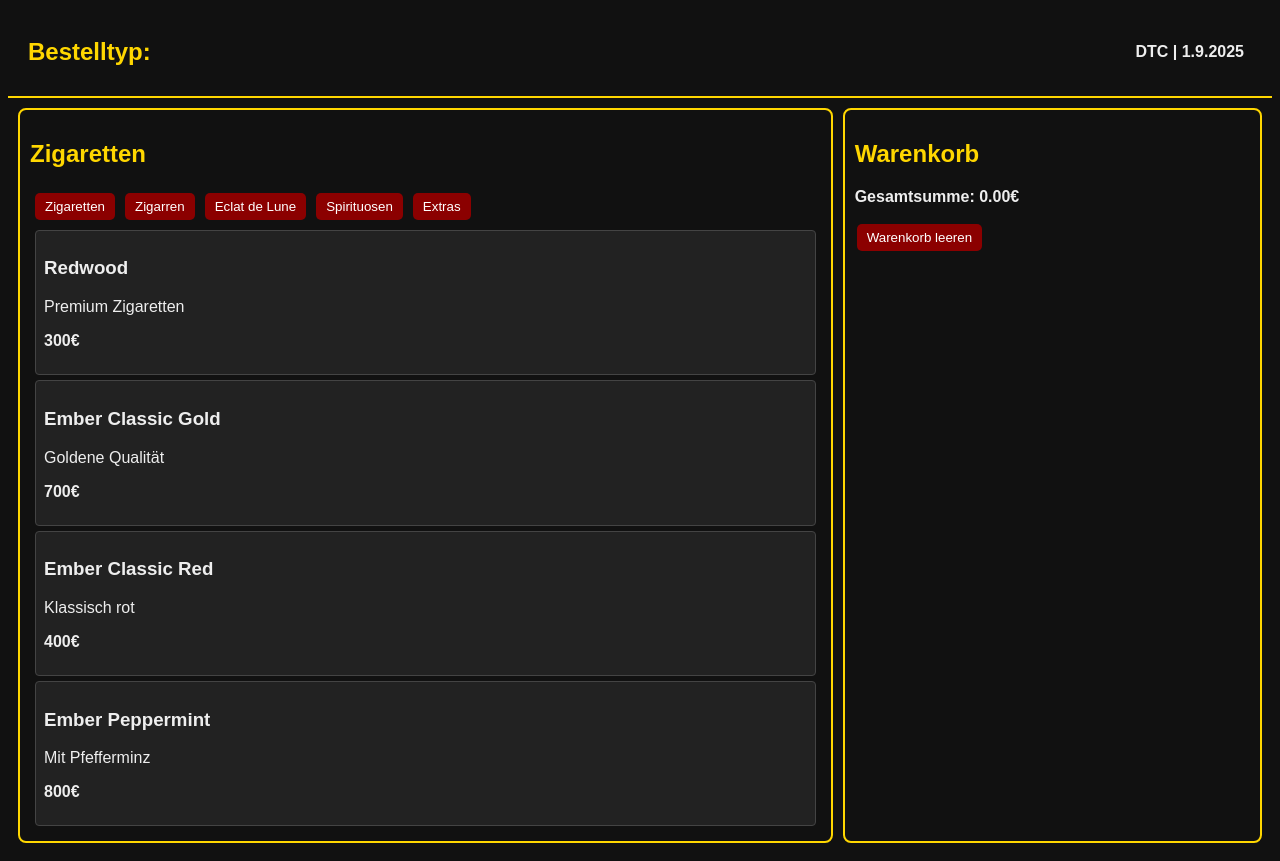
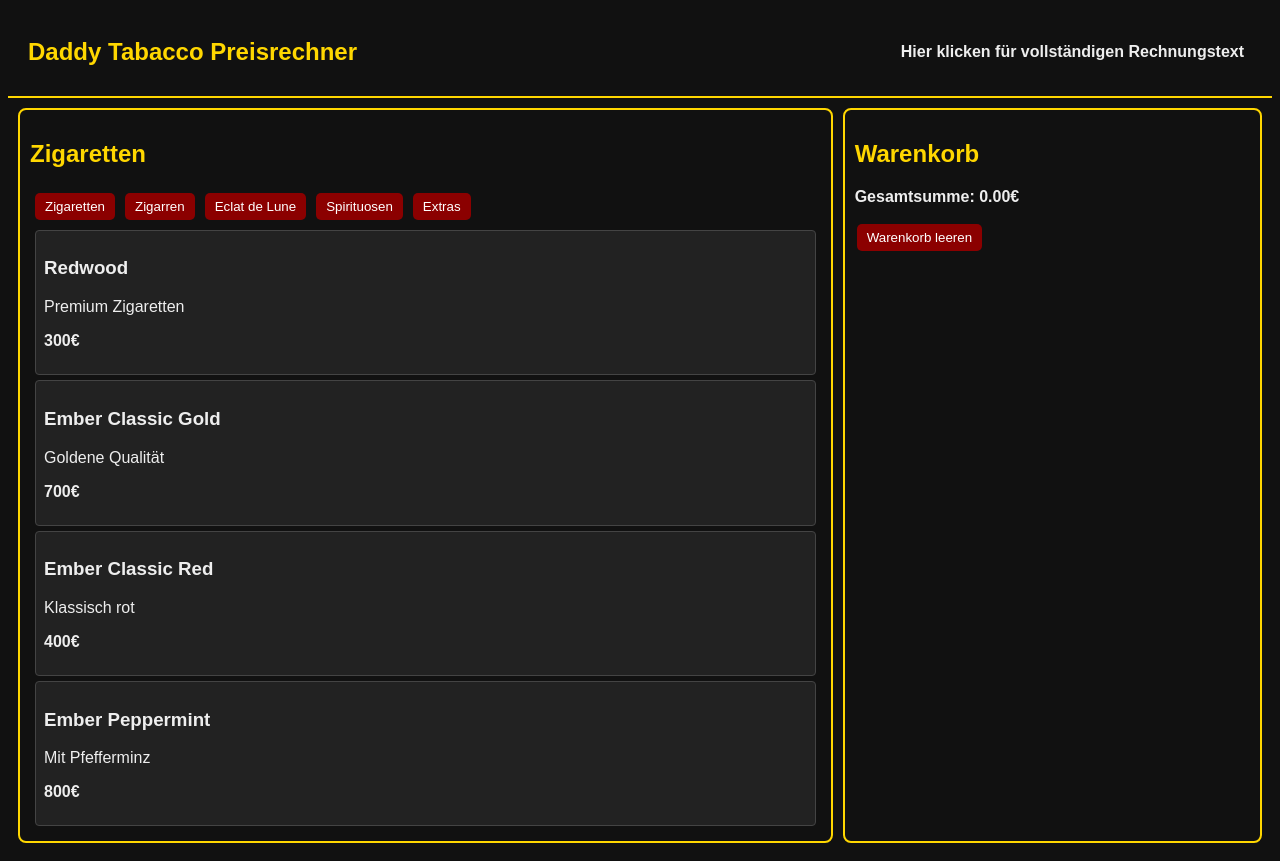
Before and after one commit to markusamon1993/dtc-shop, a plain HTML site: page index.html in a window 1280 px wide. Drawn offline with Linux system fonts and the light colour scheme.

Commit message:
Update index.html

```diff
--- a/index.html
+++ b/index.html
@@ -1,4 +1,3 @@
-
 <!DOCTYPE html>
 <html lang="de">
 <head>
@@ -54,8 +53,8 @@
 </head>
 <body>
   <div class="header">
-    <h2>Bestelltyp:</h2>
-    <div id="dtc" onclick="copyFullOrder()"></div>
+    <h2>Daddy Tabacco Preisrechner</h2>
+    <div id="dtc" onclick="copyFullOrder()">Hier klicken für vollständigen Rechnungstext</div>
   </div>
 
   <div class="container" id="shop-section">
@@ -208,13 +207,17 @@
 
       const categoryPart = categoriesUnique.join(" / ");
 
-      // Tooltip-Text
-      const tooltipText = `DTC | ${formatted}${categoryPart ? '/' + categoryPart : ''}`;
+      // Vollständiger Text, der im Clipboard landet
+      const fullText = `DTC | ${formatted}${categoryPart ? '/' + categoryPart : ''}`;
 
-      // Datum und Tooltip im Element aktualisieren
+      // Tooltip-Text: zeigt beim Hover den vollständigen Text
+      const tooltipText = fullText;
+
+      // Datum und vollständiger Text im Element aktualisieren
       const dtcDiv = document.getElementById('dtc');
-      dtcDiv.innerText = `DTC | ${formatted}`;
+      dtcDiv.innerText = `Hier klicken für vollständigen Rechnungstext`;
       dtcDiv.setAttribute('title', tooltipText);
+      dtcDiv.dataset.fullText = fullText; // für Hover
     }
 
     // Funktion zum Kopieren
@@ -250,11 +253,23 @@
       }
     }
 
-    // Initialisierung
+    // Beim Hover: Tooltip auf vollständigen Text setzen
+    document.getElementById('dtc').addEventListener('mouseenter', () => {
+      const fullText = document.getElementById('dtc').dataset.fullText;
+      if (fullText) {
+        document.getElementById('dtc').setAttribute('title', fullText);
+      }
+    });
+    // Beim Mouseleave: Tooltip wieder auf Hinweis setzen
+    document.getElementById('dtc').addEventListener('mouseleave', () => {
+      document.getElementById('dtc').setAttribute('title', 'Hier klicken für vollständigen Rechnungstext');
+    });
+
+    // Initialisieren
     window.addEventListener('DOMContentLoaded', () => {
       renderCategories();
       setCategory(Object.keys(categories)[0]);
-      setDate(); // Datum setzen und Tooltip aktualisieren
+      setDate(); // Datum setzen und Tooltip vorbereiten
     });
   </script>
 </body>
```
